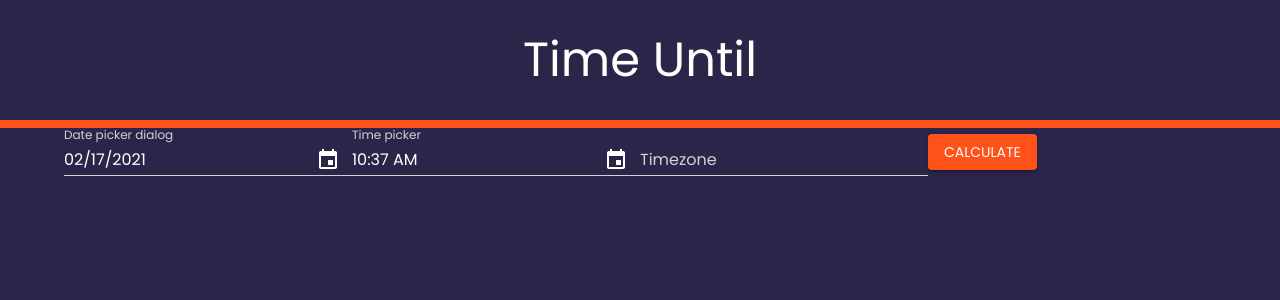
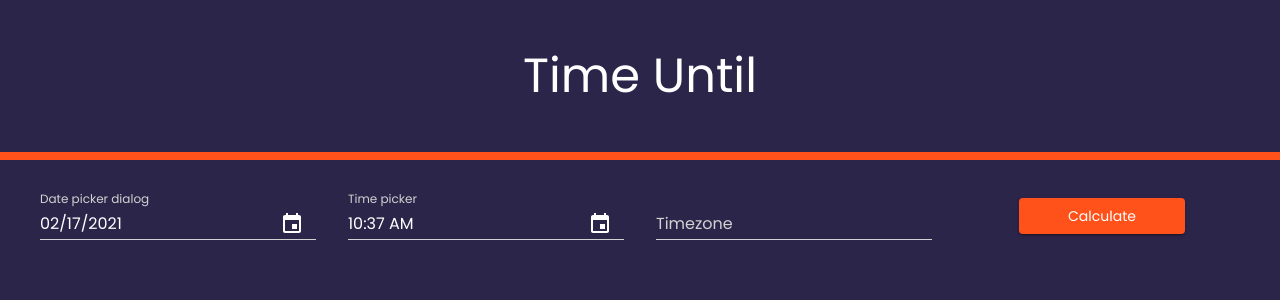
Before and after one commit to denzeltl/time-until, a React (Create React App) app: page / in a window 1280 px wide. Shown: the top 300 px of the page. Built offline with nearby package versions, Linux system fonts and the light colour scheme.

Commit message:
Add function and update styles

```diff
--- a/src/App.tsx
+++ b/src/App.tsx
@@ -12,7 +12,7 @@ const useStyles = makeStyles((theme) => ({
         background: theme.palette.primary.main,
         borderBottom: `0.5rem solid ${theme.palette.secondary.main}`,
         textAlign: "center",
-        padding: "2rem 0",
+        padding: "3rem 0",
     },
 }));
 
--- a/src/components/FormSection.tsx
+++ b/src/components/FormSection.tsx
@@ -3,33 +3,62 @@ import { Grid, TextField, Button } from "@material-ui/core";
 import { makeStyles } from "@material-ui/core/styles";
 import MomentUtils from "@date-io/moment";
 import { MuiPickersUtilsProvider, KeyboardTimePicker, KeyboardDatePicker } from "@material-ui/pickers";
+import moment from "moment";
 
 const useStyles = makeStyles((theme) => ({
     formInput: {
+        width: "100%",
+
         "& .MuiInput-underline:hover:not(.Mui-disabled):before": {
             borderBottom: "2px solid #fff",
         },
+        "& .MuiIconButton-root": {
+            color: "#fff",
+        },
+    },
+    buttonGrid: {
+        textAlign: "center",
+    },
+    formButton: {
+        margin: "0 auto",
+        width: "60%",
+        textTransform: "capitalize",
     },
 }));
 
 function FormSection() {
     const classes = useStyles();
 
-    const [selectedDate, setSelectedDate] = useState<Date | null>(new Date());
-    const [selectedTime, setSelectedTime] = useState<Date | null>(new Date());
-
-    console.log(new Date());
+    const [selectedDate, setSelectedDate] = useState<number>(new Date().getTime());
+    const [selectedTime, setSelectedTime] = useState<number>(new Date().getTime());
 
     const handleDateChange = (date: any): void => {
         setSelectedDate(date);
     };
     const handleTimeChange = (date: any): void => {
-        setSelectedDate(date);
+        setSelectedTime(date);
+    };
+    const handleButtonClick = (): void => {
+        const newDate: string = moment(selectedDate).format("ddd MMM D YYYY");
+        const newTime: string = moment(selectedTime).format("HH:mm");
+        const newDateAndTime: number = new Date(`${newDate} ${newTime}`).getTime();
+
+        let timeDiff: number = newDateAndTime - new Date().getTime();
+        // Calc
+        var days: number = Math.floor(timeDiff / (1000 * 60 * 60 * 24));
+        var hours: number = Math.floor((timeDiff % (1000 * 60 * 60 * 24)) / (1000 * 60 * 60));
+        var minutes: number = Math.floor((timeDiff % (1000 * 60 * 60)) / (1000 * 60));
+        var seconds: number = Math.floor((timeDiff % (1000 * 60)) / 1000);
+        console.log(`${days}d ${hours}h ${minutes}m ${seconds}s`);
+
+        console.log(newDateAndTime, new Date().getTime());
+
+        // console.log(moment(newDate + newTime).format("dddd, MMMM Do YYYY, h:mm a"));
     };
 
     return (
         <MuiPickersUtilsProvider utils={MomentUtils}>
-            <Grid container justify="space-between" alignItems={"center"}>
+            <Grid container justify="space-between" alignItems={"center"} spacing={4}>
                 <Grid item xs={12} lg={3}>
                     <KeyboardDatePicker
                         id="date-picker-dialog"
@@ -60,8 +89,8 @@ function FormSection() {
                 <Grid item xs={12} lg={3}>
                     <TextField id="timezone-text" label="Timezone" color="secondary" className={classes.formInput} />
                 </Grid>
-                <Grid item xs={12} lg={3}>
-                    <Button variant="contained" color="secondary">
+                <Grid item xs={12} lg={3} className={classes.buttonGrid}>
+                    <Button variant="contained" color="secondary" onClick={handleButtonClick} className={classes.formButton}>
                         Calculate
                     </Button>
                 </Grid>
--- a/src/components/Wrapper.tsx
+++ b/src/components/Wrapper.tsx
@@ -4,6 +4,8 @@ import { Container, makeStyles } from "@material-ui/core";
 const useStyles = makeStyles((theme) => ({
     root: {
         maxWidth: "1200px",
+        padding: "2rem 0",
+
         [theme.breakpoints.down("lg")]: {
             maxWidth: "1050px",
         },
--- a/src/index.tsx
+++ b/src/index.tsx
@@ -51,11 +51,6 @@ const theme = createMuiTheme({
                 color: "#d2d2d2",
             },
         },
-        MuiIconButton: {
-            root: {
-                color: "#fff",
-            },
-        },
     },
 });
 
```
